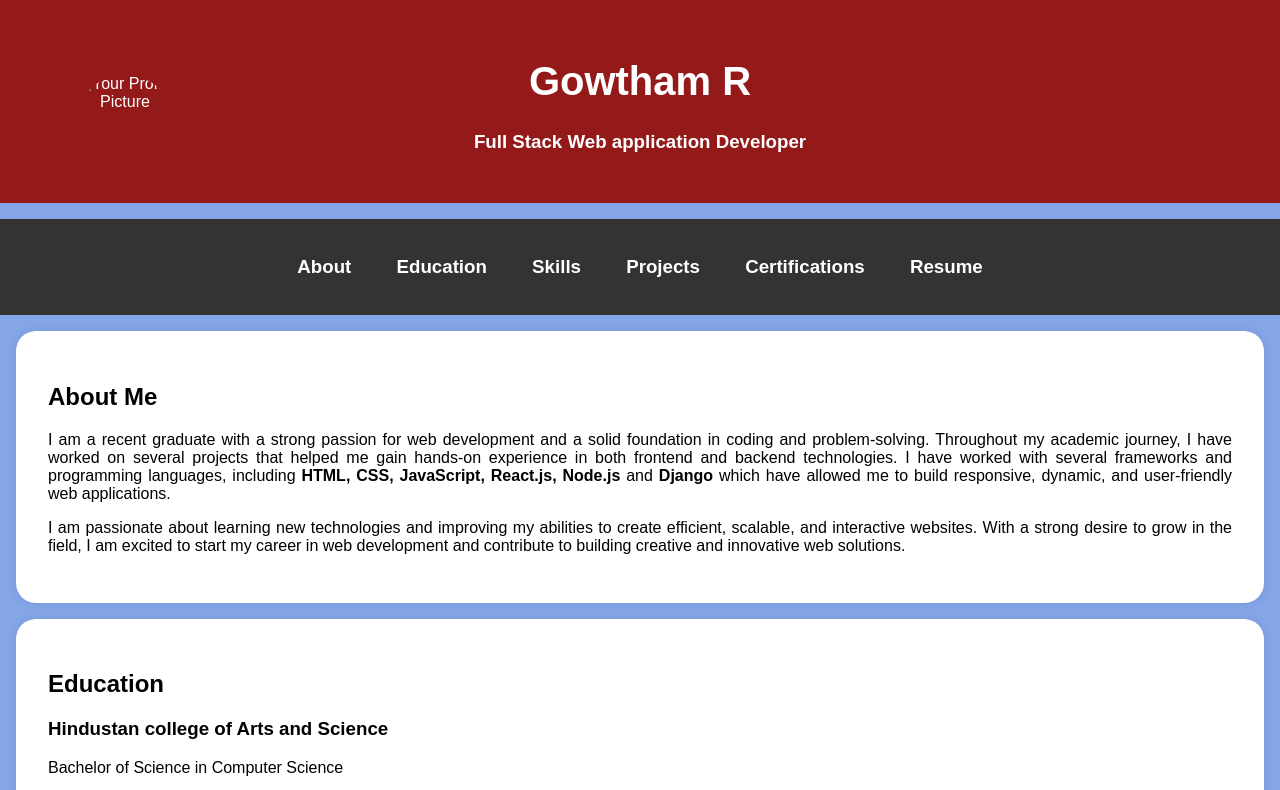
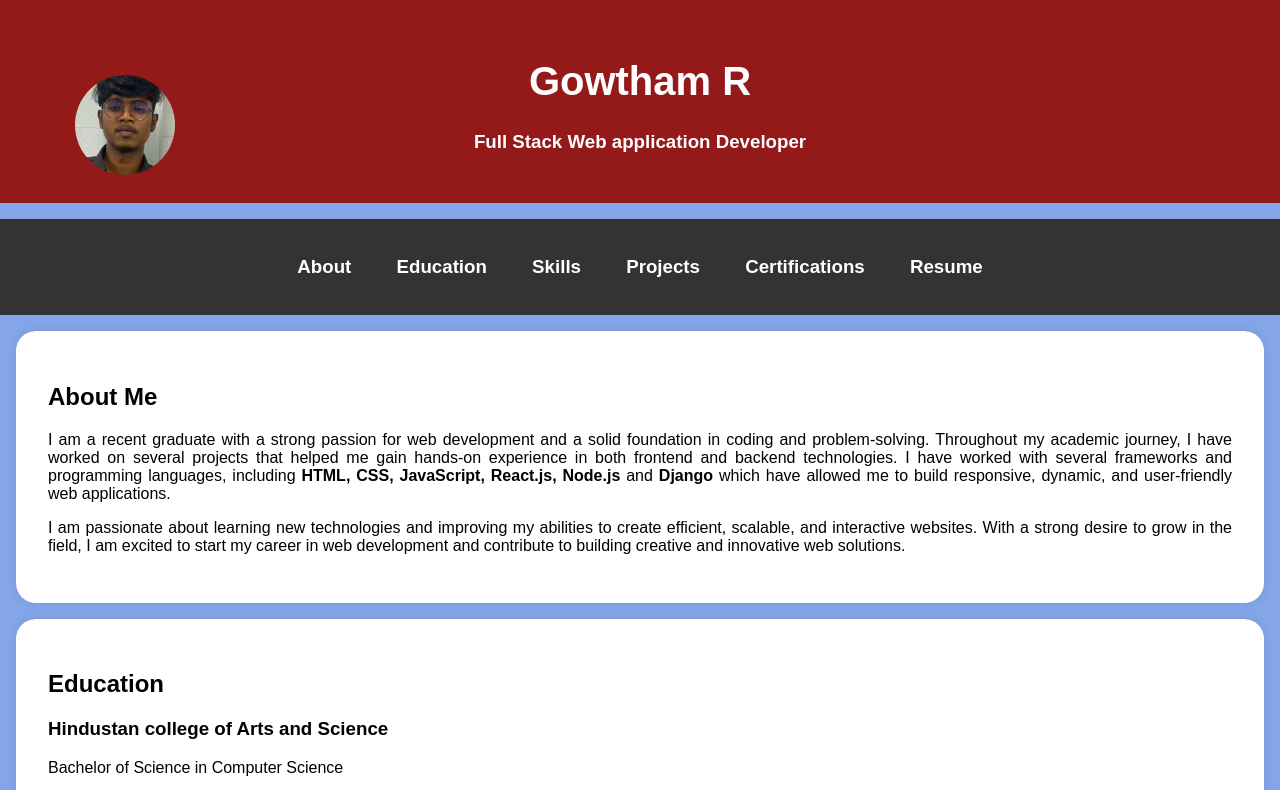
Before and after one commit to gowtham-ops1/Gowtham, a plain HTML site: page index.html in a window 1280 px wide. Shown: the top 790 px of the page. Drawn offline with Linux system fonts and the light colour scheme.

Commit message:
Update index.html

```diff
--- a/index.html
+++ b/index.html
@@ -96,7 +96,7 @@
     <header>
         <div class="header-content">
             <!-- Add your profile picture here -->
-            <img src="profilephoto.jpg" alt="Your Profile Picture" class="profile-picture">
+            <img src="IMG_20250314_131332.jpg" alt="Your Profile Picture" class="profile-picture">
             <h1> Gowtham R</h1>
             <h3><b>Full Stack Web application  Developer</b></h3>
         </div>
```
